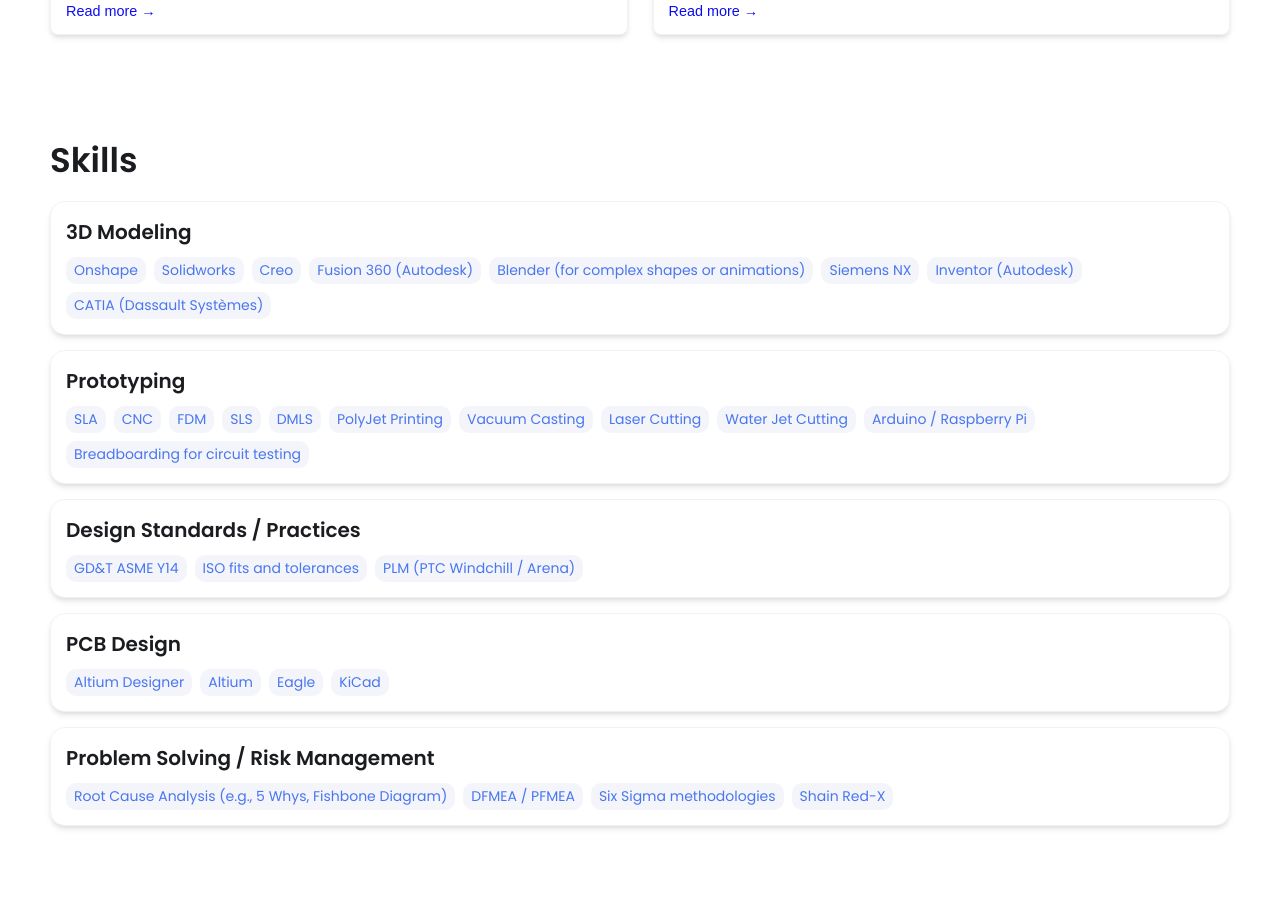
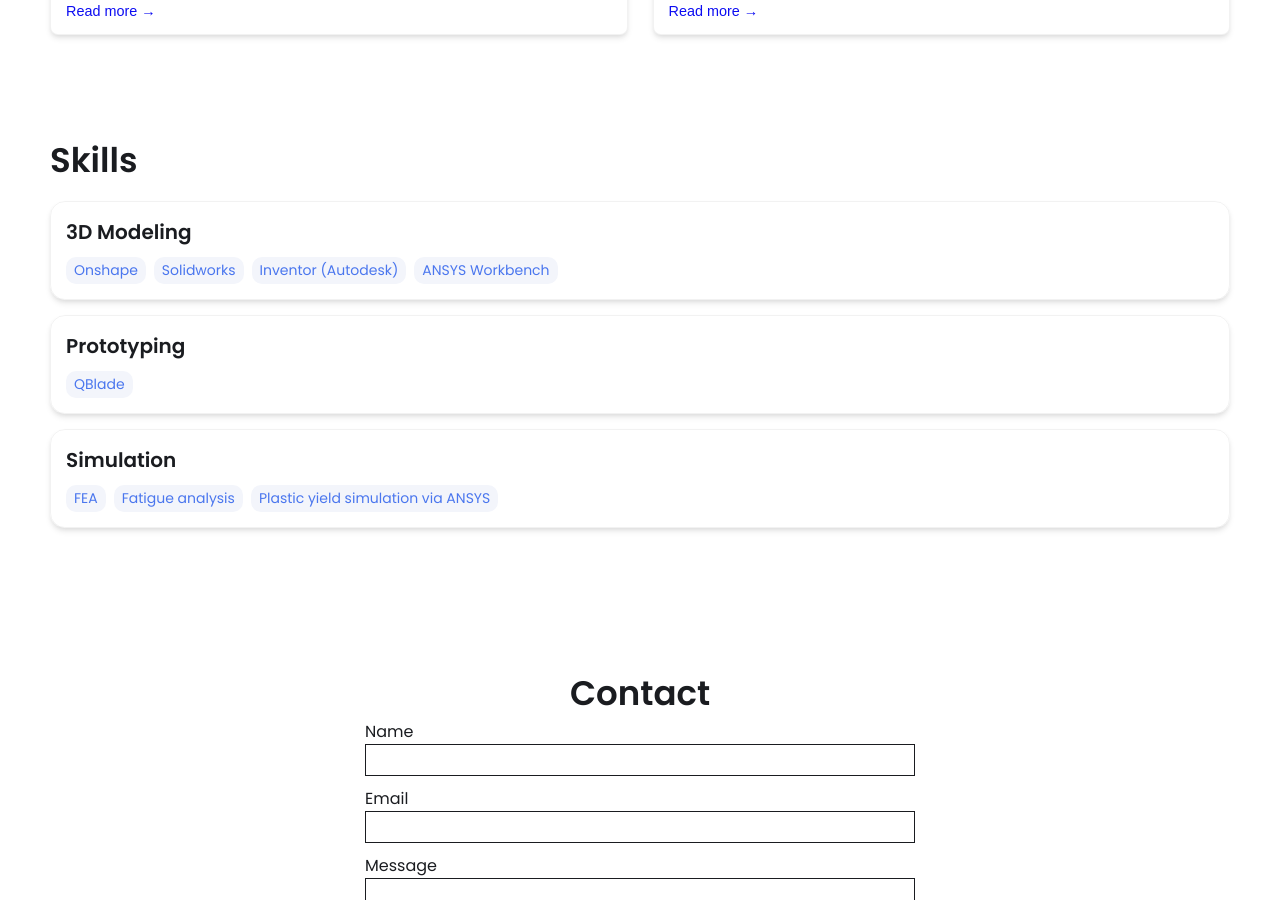
Before and after one commit to JosephWah/JosephW.github.io, a Jekyll site: the page built from index.html, in a window 1280 px wide and 900 px high, scrolled down 1491 px. Built offline with Jekyll 4.4.1, drawn with Linux system fonts in a browser that asks for light colours.

Commit message:
Update _config.yml

```diff
--- a/_config.yml
+++ b/_config.yml
@@ -31,9 +31,9 @@
 # Set up external links - this will show up as small icons next to your name.
 
 external-links:    # input only your own url slug. The icons with missing entries will not appear.
-  linkedin: test    # https://www.linkedin.com/in/{your url slug}
-  github: leea12    # https://github.com/{your url slug}
-  stackoverflow: test      # https://stackoverflow.com/users/{your url slug}
+  linkedin: https://linkedin.com/in/joseph-wahlstrom   # https://www.linkedin.com/in/{your url slug}
+  github:    # https://github.com/{your url slug}
+  stackoverflow:       # https://stackoverflow.com/users/{your url slug}
   medium:            # https://medium.com/@{your url slug}
   x-twitter:   # https://x.com/{your url slug}
   threads:            # https://threads.net/@{your url slug}
@@ -49,46 +49,19 @@
     tools:
     - Onshape
     - Solidworks
-    - Creo
-    - Fusion 360 (Autodesk)
-    - Blender (for complex shapes or animations)
-    - Siemens NX
     - Inventor (Autodesk)
-    - CATIA (Dassault Systèmes)
+    - ANSYS Workbench
   - category: Prototyping
     tools:
-    - SLA
-    - CNC
-    - FDM
-    - SLS
-    - DMLS
-    - PolyJet Printing
-    - Vacuum Casting
-    - Laser Cutting
-    - Water Jet Cutting
-    - Arduino / Raspberry Pi
-    - Breadboarding for circuit testing
-  - category: Design Standards / Practices
+    - QBlade
+  - category: Simulation
     tools:
-    - GD&T ASME Y14
-    - ISO fits and tolerances
-    - PLM (PTC Windchill / Arena)
-  - category: PCB Design
-    tools:
-    - Altium Designer
-    - Altium
-    - Eagle
-    - KiCad
-  - category: Problem Solving / Risk Management
-    tools:
-    - Root Cause Analysis (e.g., 5 Whys, Fishbone Diagram)
-    - DFMEA / PFMEA
-    - Six Sigma methodologies
-    - Shain Red-X
-
+    - FEA
+    - Fatigue analysis
+    - Plastic yield simulation via ANSYS
 
 # Contact Form Setup. Setup an account and copy over the key. When someone fills out the form, it will be received in your email.
-formspree-key:   https://formspree.io/f/{8-digit key}
+formspree-key:   https://formspree.io/f/xgvkbjap
 
 
 
```
